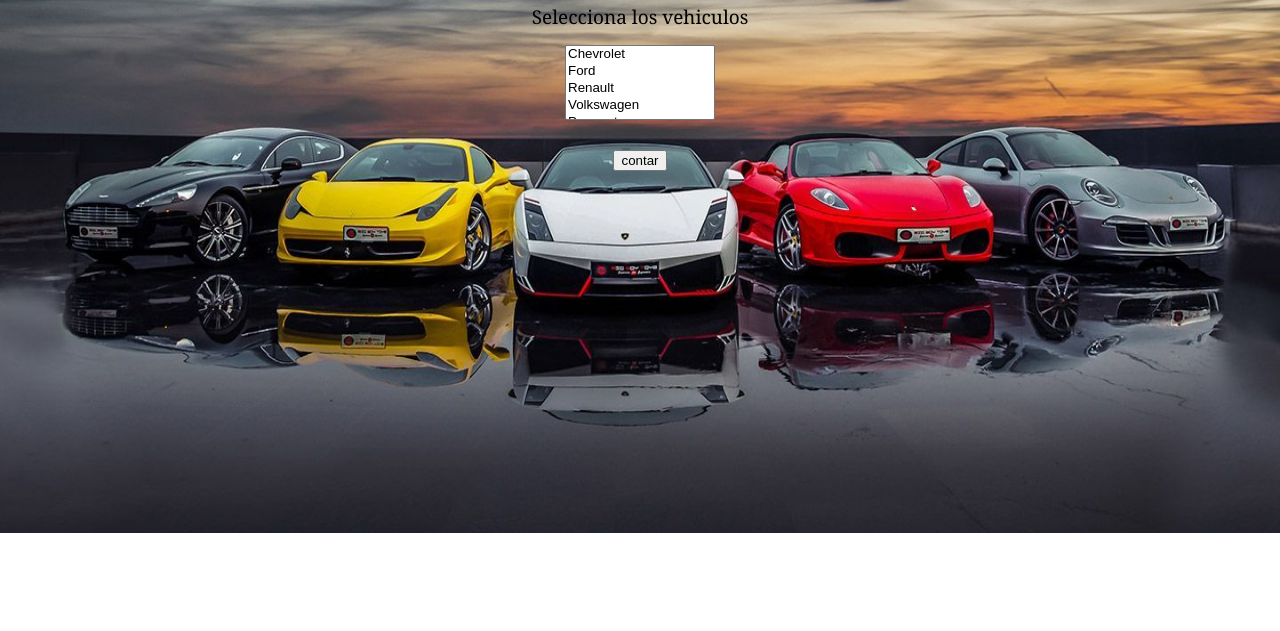
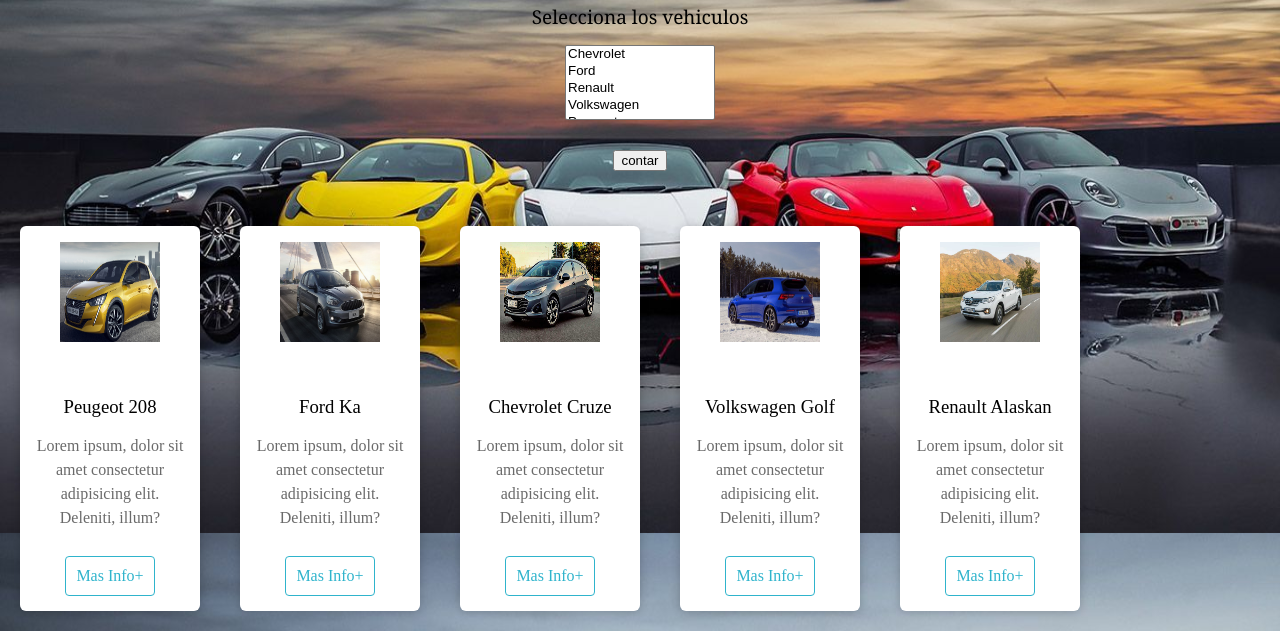
Before and after one commit to MBlazquezbjj/ProyectoJS, a plain HTML site: page Paginas/vehiculos.html in a window 1280 px wide. Shown: the part 267-898 px from the top of the page. Before the commit the page ends 800 px from the top, so only its background shows below. Drawn offline with Linux system fonts and the light colour scheme.

Commit message:
dando formato

```diff
--- a/Paginas/vehiculos.html
+++ b/Paginas/vehiculos.html
@@ -43,6 +43,70 @@
     </select> <br>
     <input type="button" id="btn" value="contar" onclick="contar()">
 </form>
+<div class="container">
+
+    <div class="card">
+        <figure>
+            <img src="/Img/Marcas vehiculos/Peugeot-208.jpg">
+        </figure>
+        <div class="contenido">
+            <h3>Peugeot 208</h3>
+            <p>
+                Lorem ipsum, dolor sit amet consectetur adipisicing elit. Deleniti, illum?
+            </p>
+            <a href="#">Mas Info+</a>
+        </div>
+    </div>
+    <div class="card">
+        <figure>
+            <img src="/Img/Marcas vehiculos/Ford-Ka.jpg">
+        </figure>
+        <div class="contenido">
+            <h3>Ford Ka</h3>
+            <p>
+                Lorem ipsum, dolor sit amet consectetur adipisicing elit. Deleniti, illum?
+            </p>
+            <a href="#">Mas Info+</a>
+        </div>
+    </div>
+    <div class="card">
+        <figure>
+            <img src="/Img/Marcas vehiculos/Chevrolet-Cruze.jpg">
+        </figure>
+        <div class="contenido">
+            <h3>Chevrolet Cruze</h3>
+            <p>
+                Lorem ipsum, dolor sit amet consectetur adipisicing elit. Deleniti, illum?
+            </p>
+            <a href="#">Mas Info+</a>
+        </div>
+    </div>
+    <div class="card">
+        <figure>
+            <img src="/Img/Marcas vehiculos/VW-Golf.jpg">
+        </figure>
+        <div class="contenido">
+            <h3>Volkswagen Golf</h3>
+            <p>
+                Lorem ipsum, dolor sit amet consectetur adipisicing elit. Deleniti, illum?
+            </p>
+            <a href="#">Mas Info+</a>
+        </div>
+    </div>
+    <div class="card">
+        <figure>
+            <img src="/Img/Marcas vehiculos/Renault -alaskan.jpg">
+        </figure>
+        <div class="contenido">
+            <h3>Renault Alaskan</h3>
+            <p>
+                Lorem ipsum, dolor sit amet consectetur adipisicing elit. Deleniti, illum?
+            </p>
+            <a href="#">Mas Info+</a>
+        </div>
+    </div>
+
+</div>
 
 
 </html>
--- a/Styles/vehiculos.css
+++ b/Styles/vehiculos.css
@@ -41,3 +41,62 @@ h2 {
         width: 100%;
     }
 }
+
+.container {
+    width: 100%;
+    display: flex;
+    max-width: 1100px;
+}
+
+.card {
+    align-items: center;
+    width: 100%;
+    margin: 20px;
+    border-radius: 6px;
+    overflow: hidden;
+    background: white;
+    box-shadow: 0px 1px 10px rgba(0, 0, 0, 0.2);
+    cursor: default;
+    transition: all 400ms ease;
+
+
+}
+
+.card:hover {
+    box-shadow: 5px 5px 20px rgba(0, 0, 0, 0.4);
+    transform: translateY(-3%);
+
+}
+
+.card img {
+    width: 100%;
+    height: 100px;
+}
+
+.card .contenido {
+    padding: 15px;
+    text-align: center;
+}
+.card .contenido p {
+    line-height: 1.5;
+    color: #6a6a6a;
+}
+.card .contenido h3{
+    font-weight: 400;
+    margin-bottom: 15px;
+}
+.card .contenido a{
+    text-decoration: none;
+    display: inline-block;
+    padding: 10px;
+    margin-top: 10px;
+    color: #2fb4cc ;
+    border: 1px solid #2fb4cc;
+    border-radius: 4px;
+    transition: all 400ms ease;
+
+}
+.card .contenido a:hover{
+    background: #2fb4cc;
+    color: white;
+}
```
Also changed, not shown: Img/Marcas vehiculos/Chevrolet-Cruze.jpg (added), Img/Marcas vehiculos/Ford-Ka.jpg (added), Img/Marcas vehiculos/Peugeot-208.jpg (added), Img/Marcas vehiculos/Renault -alaskan.jpg (added), Img/Marcas vehiculos/VW-Golf.jpg (added).
